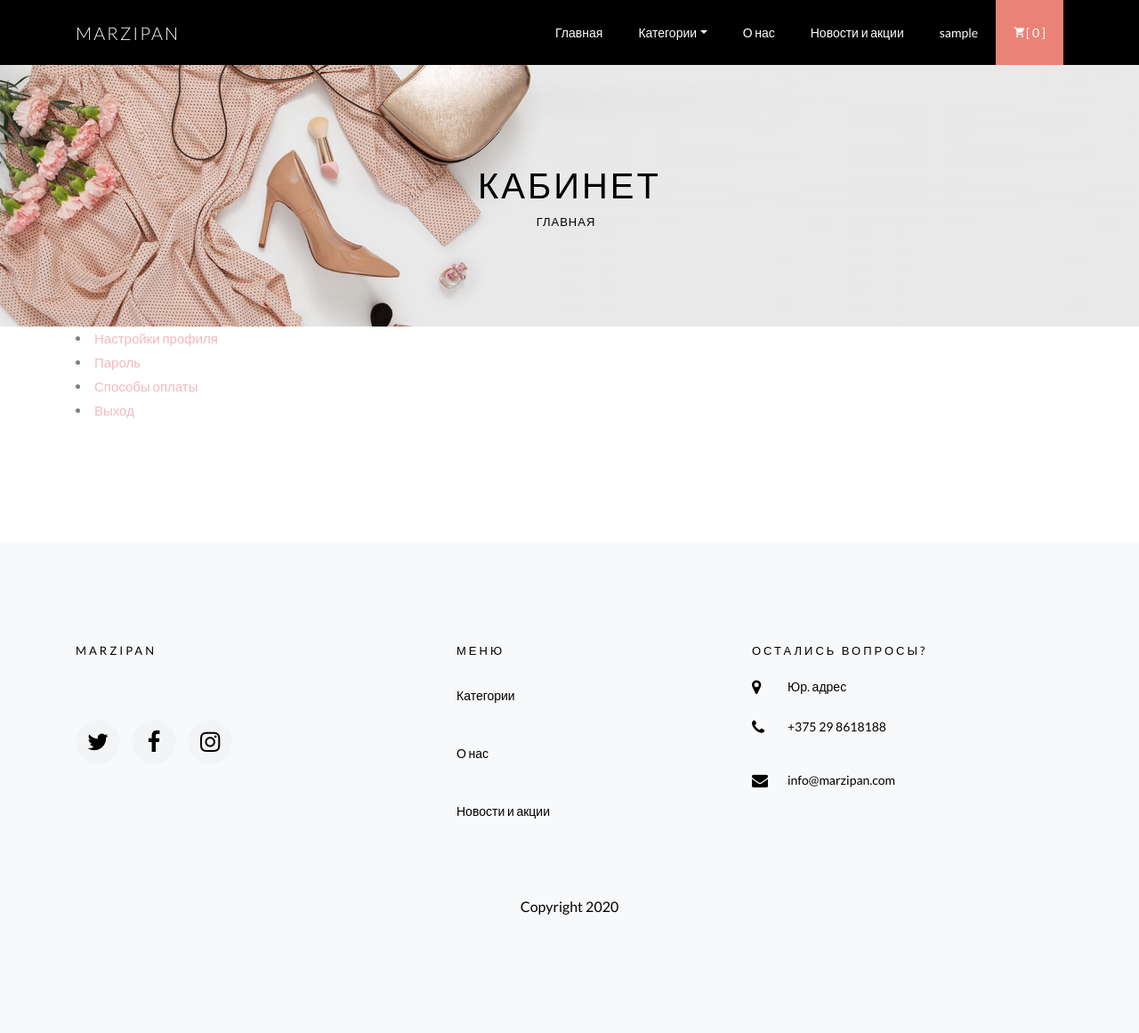
After one commit to kseniya-lazakovich/shop_marzipan, a Django app: page /account/ in a window 1280 px wide. The commit adds this page. Shown: the whole page at 89% size. Run offline with Django 3.2, Linux system fonts and the light colour scheme; the visitor is signed in with stand-in values (Sample User, id 1); some libraries are stand-ins or nearby versions; some web fonts are replaced.

Commit message:
emmited commit
tempate login, logout, profile

```diff
--- a/Shop/Shop/settings.py
+++ b/Shop/Shop/settings.py
@@ -31,6 +31,7 @@ ALLOWED_HOSTS = []
 # Application definition
 
 INSTALLED_APPS = [
+    'account',
     'django.contrib.admin',
     'django.contrib.auth',
     'django.contrib.contenttypes',
@@ -41,7 +42,6 @@ INSTALLED_APPS = [
     'crispy_forms',
     'dress',
     'cart',
-    'account',
 ]
 
 MIDDLEWARE = [
@@ -136,3 +136,7 @@ MEDIA_URL = '/media/'
 MEDIA_ROOT = os.path.join(BASE_DIR, 'media')
 
 CART_SESSION_ID = 'cart'
+
+LOGIN_REDIRECT_URL = 'account:profile'
+LOGIN_URL = 'account:login'
+LOGOUT_URL = 'account:logout'
--- /dev/null
+++ b/Shop/account/templates/account/profile.html
@@ -0,0 +1,41 @@
+{% extends 'dress/base.html' %}
+{% load static %}
+
+
+{% block title %}
+Кабинет
+{% endblock title %}
+
+
+
+{% block content %}
+
+<div class="hero-wrap hero-bread" style="background-image: url('/static/images/bg-list.jpg');">
+    <div class="container">
+        <div class="row no-gutters slider-text align-items-center justify-content-center">
+            <div class="col-md-9 ftco-animate text-center">
+                <h1 class="mb-0 bread">Кабинет</h1>
+                <p class="breadcrumbs"><span class="mr-2"><a href="{% url 'dress:index' %}">Главная</a></span>
+                </p>
+            </div>
+        </div>
+    </div>
+</div>
+
+<section class="ftco-section pt-0">
+    <div class="container">
+        <div class="row">
+            <div class="col-md-4">
+                <li><a href="">Настройки профиля</a></li>
+                <li><a href="">Пароль</a></li>
+                <li><a href="">Способы оплаты</a></li>
+                <li><a href="{% url 'account:logout' %}">Выход</a></li>
+            </div>
+            <div class="col-md-8">
+
+            </div>
+        </div>
+    </div>
+</section>
+
+{% endblock content %}
--- a/Shop/account/urls.py
+++ b/Shop/account/urls.py
@@ -1,7 +1,11 @@
 from django.urls import path
-from .views import user_login
+from .views import profile
+from django.contrib.auth import views as auth_views
 app_name = 'account'
 
 urlpatterns = [
-    path('login/', user_login, name='login'),
+    # path('login/', user_login, name='login'),
+    path('', profile, name='profile'),
+    path('login/', auth_views.LoginView.as_view(), name='login'),
+    path('logout/', auth_views.LogoutView.as_view(), name='logout'),
 ]
--- a/Shop/account/views.py
+++ b/Shop/account/views.py
@@ -2,22 +2,11 @@ from django.http import HttpResponse
 from django.shortcuts import render
 from django.contrib.auth import authenticate, login
 from .forms import LoginForm
+from django.contrib.auth.views import LoginView
+from django.contrib.auth.decorators import login_required
 
 
-def user_login(request):
-    if request.method == 'POST':
-        form = LoginForm(request.POST)
-        if form.is_valid():
-            cd = form.cleaned_data
-            user = authenticate(request, username=cd['username'], password=cd['password']) #authenticate() сверяет данные с БД
-        if user is not None:
-            if user.is_active:
-                login(request, user) #login() запоминает пользователя в сессии
-                return HttpResponse('Вход выполнен')
-            else:
-                return HttpResponse('Вы вышли')
-        else:
-            return HttpResponse('Неправильный логин или пароль')
-    else:
-        form = LoginForm()
-    return render(request, 'account/checkout.html', {'form': form})
+
+@login_required
+def profile(request):
+    return render(request, 'account/profile.html')
--- a/Shop/dress/templates/dress/base.html
+++ b/Shop/dress/templates/dress/base.html
@@ -55,7 +55,15 @@
           </li>
           <li class="nav-item"><a href="{% url 'dress:about' %}" class="nav-link">О нас</a></li>
           <li class="nav-item"><a href="{% url 'dress:news' %}" class="nav-link">Новости и акции</a></li>
-          <li class="nav-item"><a href="{% url 'account:login' %}" class="nav-link">Авторизация</a></li>
+          <li class="nav-item">
+
+            {% if request.user.is_authenticated %}
+            <a href="{% url 'account:profile' %}" class="nav-link">{{ request.user.username }}</a>
+            {% else %}
+            <a href="{% url 'account:login' %}" class="nav-link">Авторизация</a>
+            {% endif %}
+
+          </li>
           <li class="nav-item cta cta-colored">
             {% with total_items=cart|length %}
             <a href="{% url 'cart:cart_detail' %}" class="nav-link"><span
```
Also changed, not shown: Shop/account/templates/registration/logged_out.html (added, +9 -0 lines), Shop/account/templates/registration/login.html (renamed from Shop/account/templates/account/checkout.html, +8 -6 lines), Shop/dress/templates/dress/index.html (+24 -17 lines), 1 other file.
